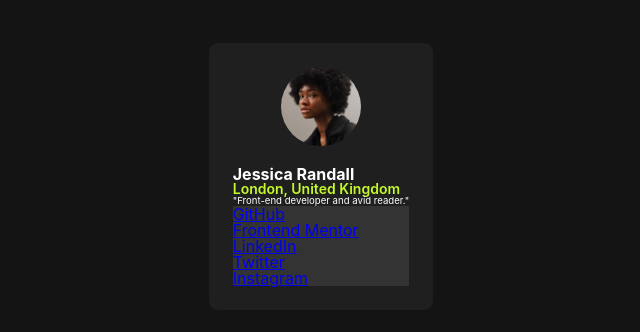
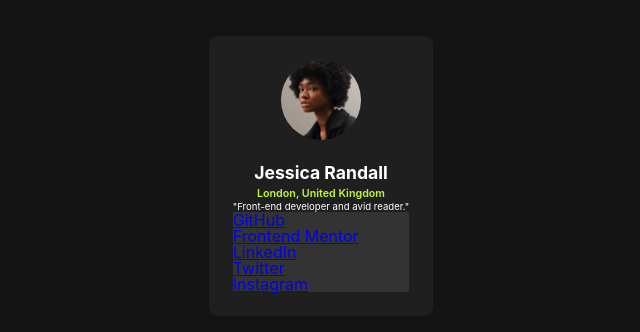
Before and after one commit to henrychris/social-links, a plain HTML site: page index.html in a window 1280 px wide. Shown: the part 224-556 px from the top of the page, without its empty margins (319-959 px from the left). Drawn offline with Linux system fonts and the light colour scheme; files whose address does not match are found by name.

Commit message:
style text

```diff
--- a/css/main.css
+++ b/css/main.css
@@ -37,13 +37,13 @@ html {
 }
 
 .header-text {
-    font-size: 1rem;
+    font-size: 1.1rem;
     font-weight: 700;
     color: var(--white);
 }
 
 .location-text {
-    font-size: 0.875rem;
+    font-size: 0.67rem;
     font-weight: 600;
     color: var(--green);
 }
@@ -99,6 +99,11 @@ body {
     margin-bottom: 20px;
 }
 
+.card-user-info {
+    text-align: center;
+	line-height: 1.5;
+}
+
 li {
     background-color: var(--grey-700);
 }
```
